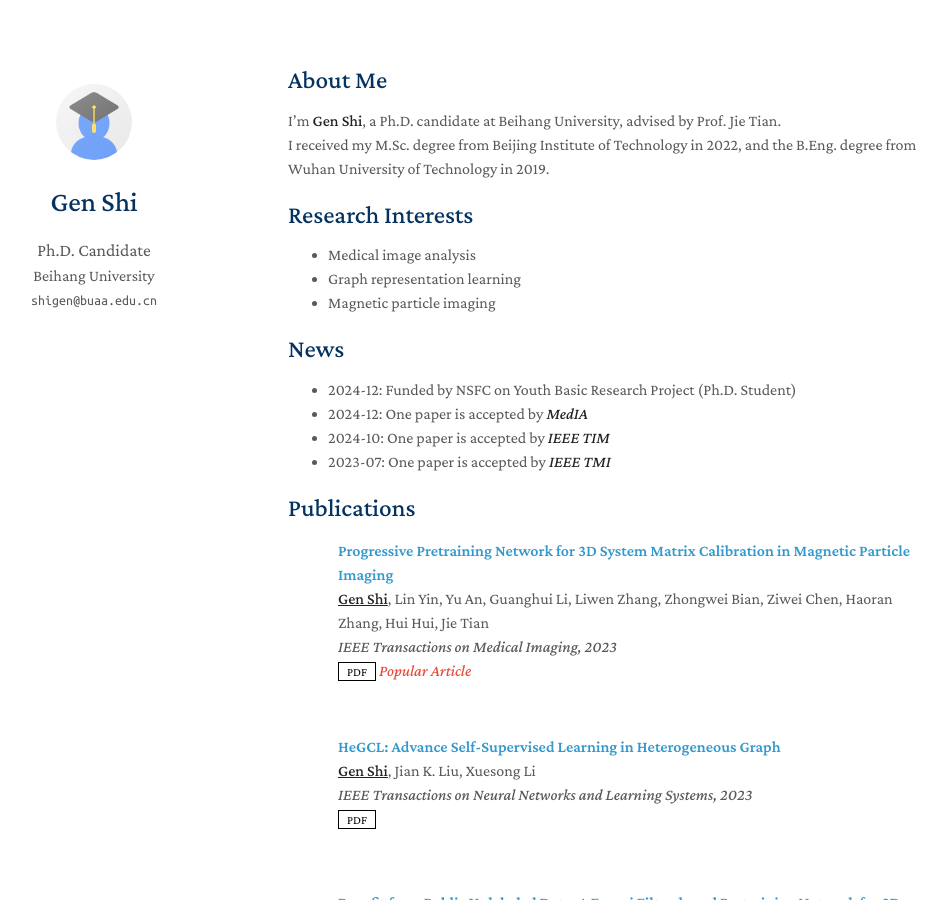
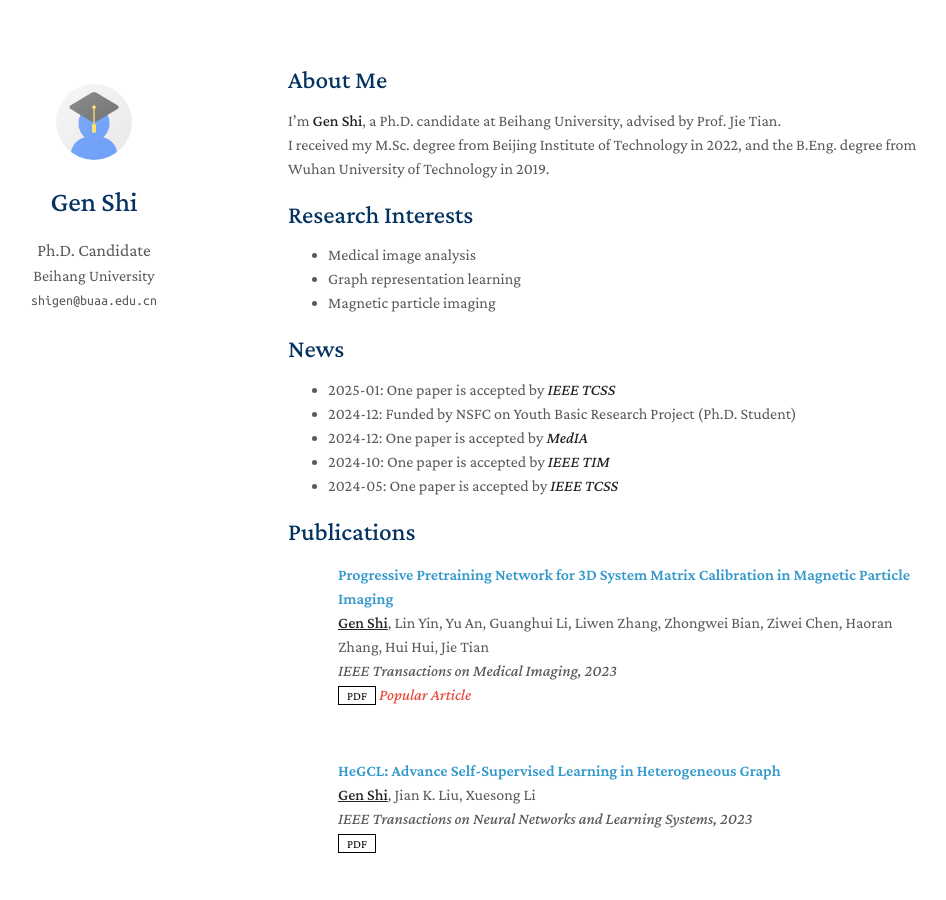
Before and after one commit to genshi997/genshi997.github.io, a Jekyll site: the page built from index.md, in a window 1280 px wide and 900 px high. Shown: the whole window, without its empty margins (182-1128 px from the left). Built offline with Jekyll 4.4.1, drawn with Linux system fonts in a browser that asks for light colours; a style sheet for code colours, icons or effects is not loaded; our own code applies the rules of GitHub Pages for plain Markdown files.

Commit message:
Update news.yml

```diff
--- a/_data/news.yml
+++ b/_data/news.yml
@@ -9,3 +9,9 @@
 
 - date: 2023-07
   title: One paper is accepted by <strong><em>IEEE TMI</em></strong>
+
+- date: 2024-05
+  title: One paper is accepted by <strong><em>IEEE TCSS</em></strong>
+
+- date: 2025-01
+  title: One paper is accepted by <strong><em>IEEE TCSS</em></strong>
```
